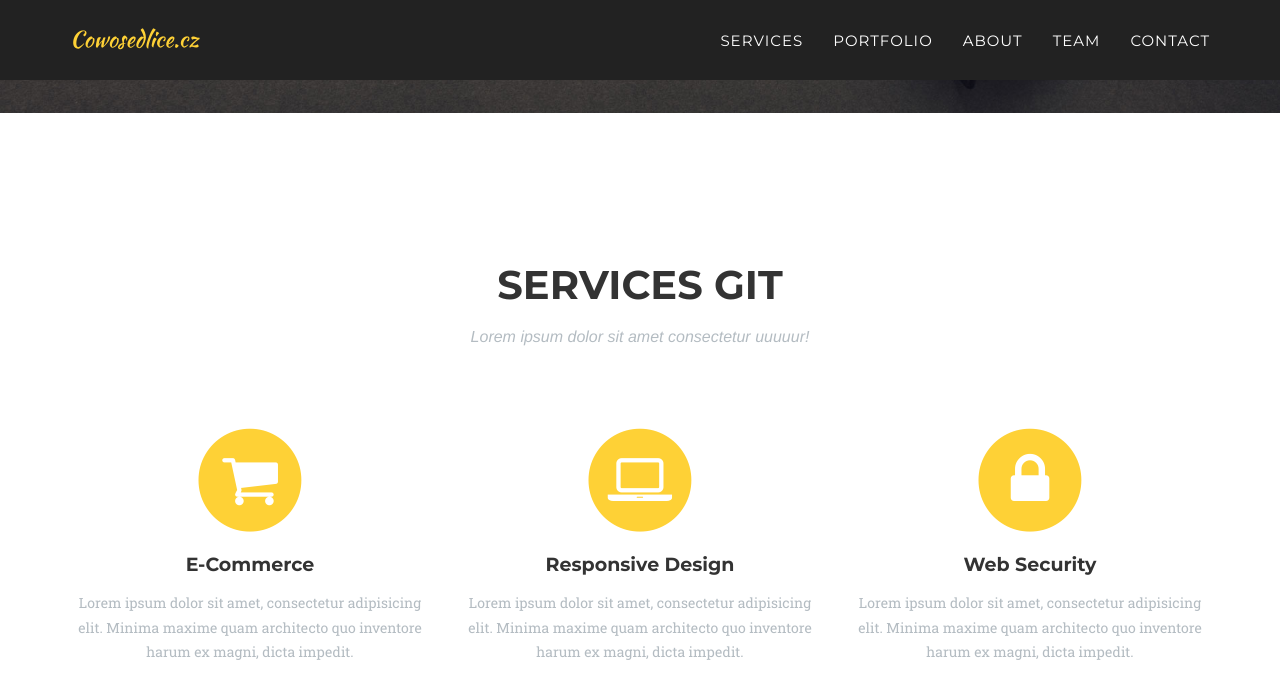
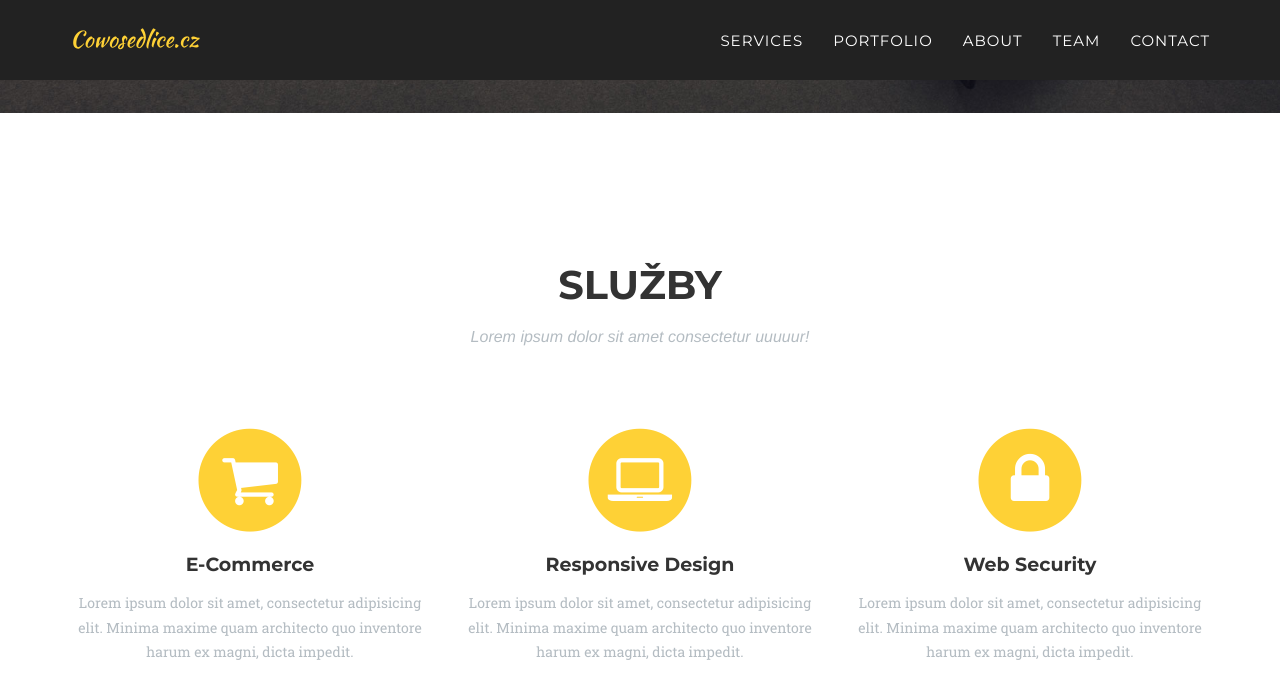
Before and after one commit to cowosedlice/cowosedlice.cz, a Jekyll site: the page built from index.html, in a window 1280 px wide and 900 px high, scrolled down 645 px. Shown: the top 699 px of the window. Built offline with Jekyll 4.4.1, drawn with Linux system fonts in a browser that asks for light colours; some web fonts are replaced.

Commit message:
jen si tak zkouším :))

```diff
--- a/_includes/services.html
+++ b/_includes/services.html
@@ -3,7 +3,7 @@
         <div class="container">
             <div class="row">
                 <div class="col-lg-12 text-center">
-                    <h2 class="section-heading">Services GIT</h2>
+                    <h2 class="section-heading">Služby</h2>
                     <h3 class="section-subheading text-muted">Lorem ipsum dolor sit amet consectetur uuuuur!</h3>
                 </div>
             </div>
```
